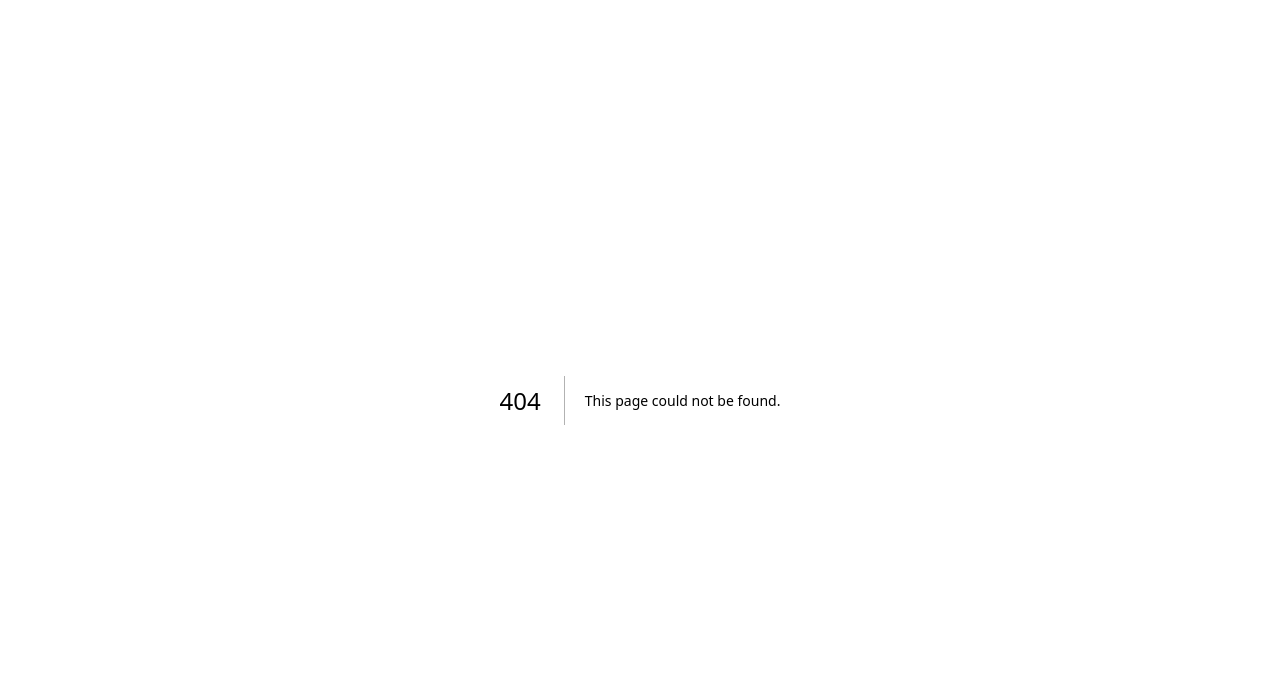
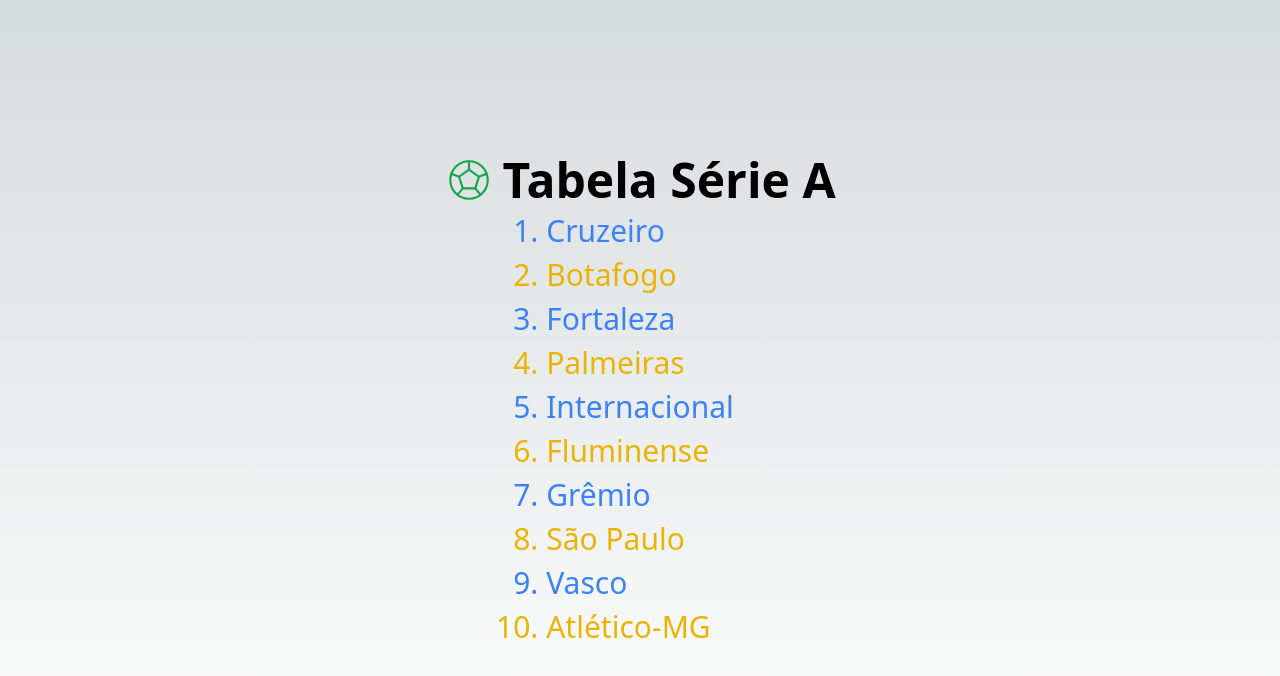
Before and after one commit to Weddly/app-inicial-next-react, a Next.js app: page /listas/basico in a window 1280 px wide. Before the commit this address had no page. Shown: the top 676 px of the page. Built offline with nearby package versions, Linux system fonts and the light colour scheme.

Commit message:
Aula #3 - Renderização de lista simples

```diff
--- /dev/null
+++ b/src/components/listas/TabelaSerieA.tsx
@@ -0,0 +1,33 @@
+interface TabelaProps {
+    times: string[]
+}
+
+export default function TabelaSerieA(props: TabelaProps){
+
+
+    // string -> <li>
+    // const itens: any[] = []
+    // for(let i = 0; i < props.times.length; i++) {
+    //     itens.push((
+    //         <li key={props.times[i]} className="text-xl list-decimal pt-2">
+    //             {props.times[i]}
+    //         </li>
+    //     ))
+    // }
+
+    const itens = props.times.map((time, i) => {
+        return (
+            <li key={time}
+                className={`text-3xl list-decimal pt-2
+                    ${i % 2 === 0 ? 'text-blue-500' : 'text-yellow-500' }`}>
+               {time}
+            </li>
+        )
+    })
+
+    return (
+        <ol>
+            {itens}
+        </ol>
+    )
+}
--- /dev/null
+++ b/src/pages/listas/basico.tsx
@@ -0,0 +1,29 @@
+import TabelaSerieA from "@/components/listas/TabelaSerieA"
+import { IconBallFootball } from "@tabler/icons-react"
+
+export default function PaginaListaBasica(){
+    const times = [
+        'Cruzeiro',
+        'Botafogo',
+        'Fortaleza',
+        'Palmeiras',
+        'Internacional',
+        'Fluminense',
+        'Grêmio',
+        'São Paulo',
+        'Vasco',
+        'Atlético-MG'
+    ]
+
+
+
+    return (
+        <div className={`flex flex-col justify-center items-center h-screen`}>
+            <h1 className="flex items-center gap-2 text-5xl font-black">
+                <IconBallFootball  size={50} stroke={1} className="text-green-600"/>
+                Tabela Série A
+            </h1>
+            <TabelaSerieA times={times} />
+        </div>
+    )
+}
```
Also changed, not shown: src/instrucoes.md (deleted, +0 -17 lines), 1 other file (tests, documents, lock files or other folders).
